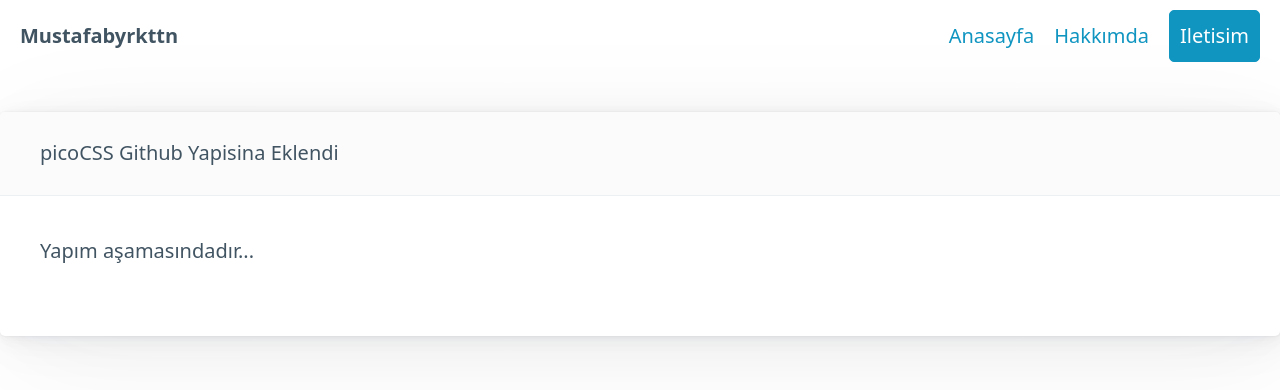
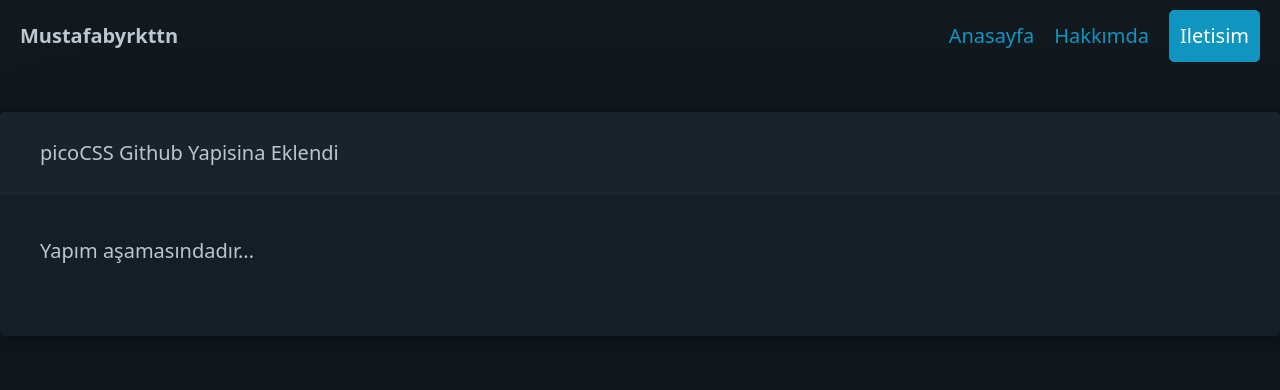
Before and after one commit to mustafabyrkttn/mustafabyrkttn.github.io, a plain HTML site: page index.html in a window 1280 px wide. Drawn offline with nearby package versions, Linux system fonts and the light colour scheme.

Commit message:
dil degisti

```diff
--- a/index.html
+++ b/index.html
@@ -1,5 +1,5 @@
 <!DOCTYPE html>
-<html lang="en" data-theme="light">
+<html lang="tr" data-theme="dark">
 <head>
     <meta charset="UTF-8">
     <meta name="viewport" content="width=device-width, initial-scale=1.0">
```
